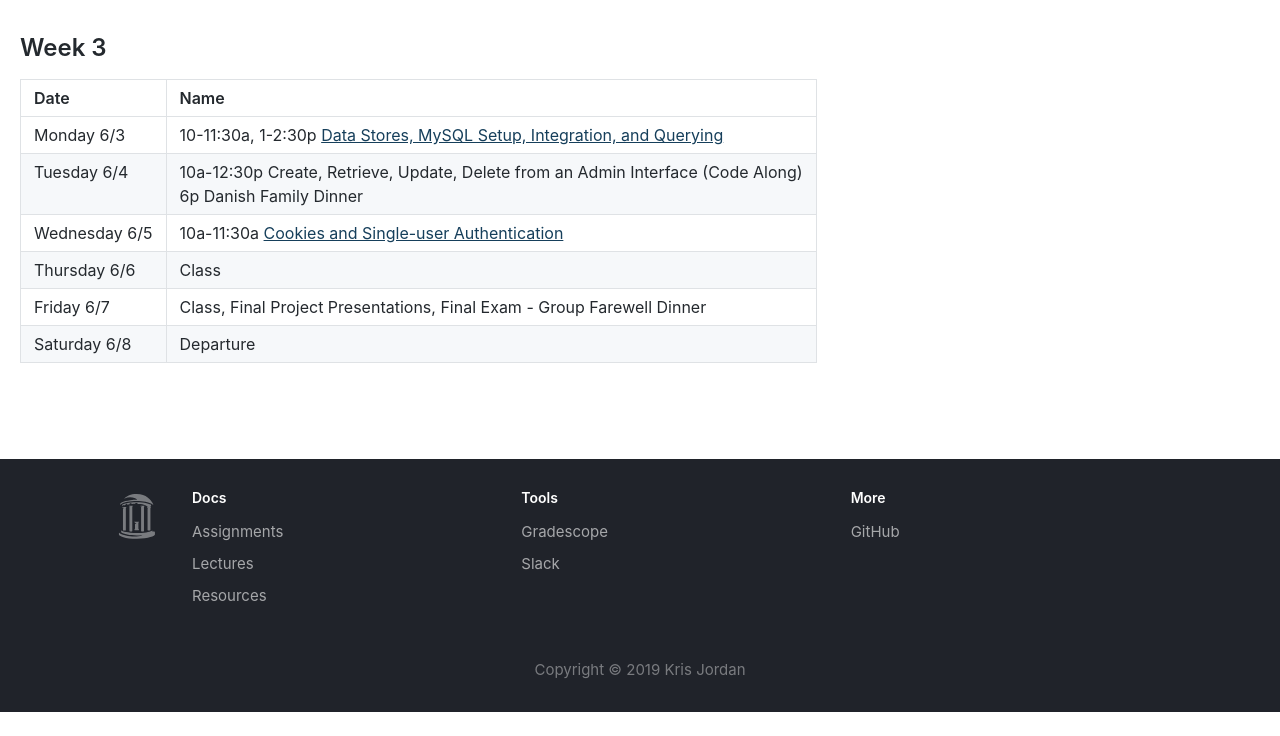
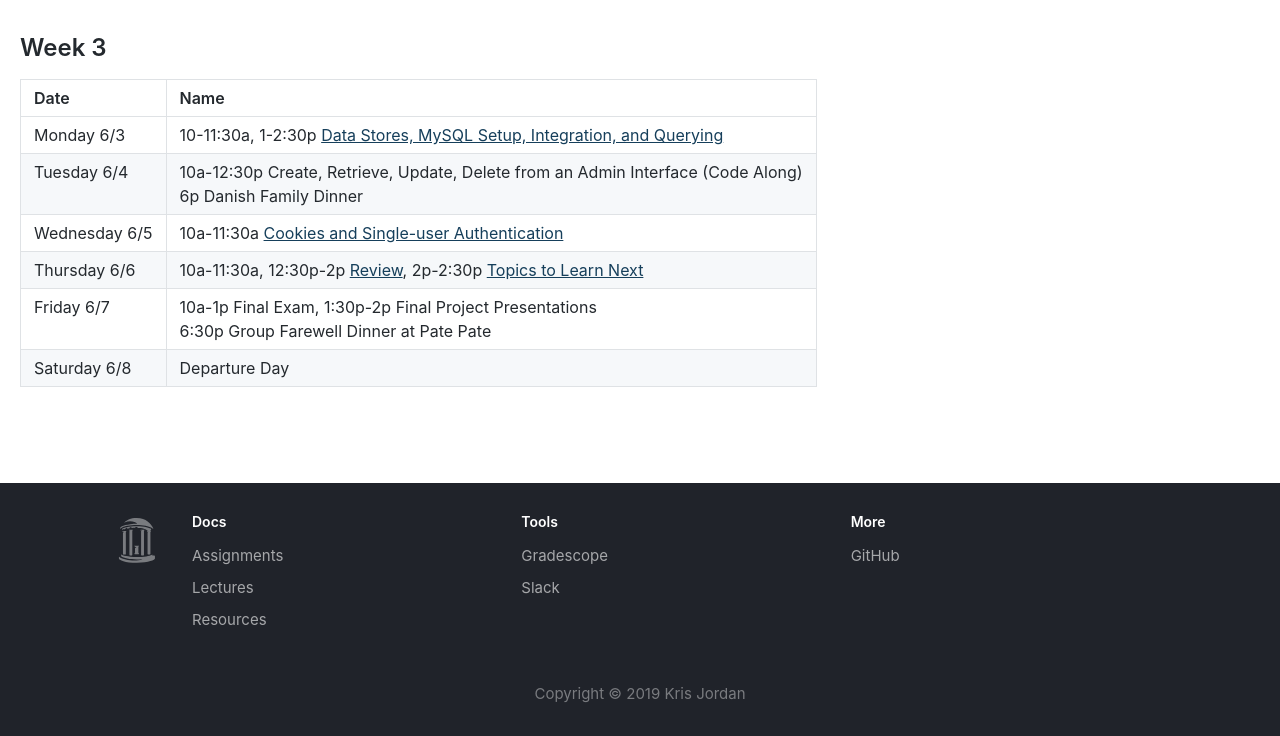
Before and after one commit to cph426-2019/cph426-2019.github.io, a plain HTML site: page docs/schedule.html in a window 1280 px wide. Shown: the part 1365-2101 px from the top of the page. Before the commit the page ends 2077 px from the top, so only its background shows below. Drawn offline with nearby package versions, Linux system fonts and the light colour scheme.

Commit message:
Deploy website
Deploy website version based on 8bc93aeb22226ccc7cfc4fd4246a660425c2e26b

```diff
--- a/docs/schedule.html
+++ b/docs/schedule.html
@@ -49,9 +49,9 @@
 <tr><td>Monday 6/3</td><td>10-11:30a, 1-2:30p <a href="/docs/lec9-data-store.pdf">Data Stores, MySQL Setup, Integration, and Querying</a></td></tr>
 <tr><td>Tuesday 6/4</td><td>10a-12:30p Create, Retrieve, Update, Delete from an Admin Interface (Code Along)<br>6p Danish Family Dinner</td></tr>
 <tr><td>Wednesday 6/5</td><td>10a-11:30a <a href="/docs/lec11-cookies-authentication.pdf">Cookies and Single-user Authentication</a></td></tr>
-<tr><td>Thursday 6/6</td><td>Class</td></tr>
-<tr><td>Friday 6/7</td><td>Class, Final Project Presentations, Final Exam - Group Farewell Dinner</td></tr>
-<tr><td>Saturday 6/8</td><td>Departure</td></tr>
+<tr><td>Thursday 6/6</td><td>10a-11:30a, 12:30p-2p <a href="/docs/lec12-review.pdf">Review</a>, 2p-2:30p <a href="/docs/lec13-future-subjects.pdf">Topics to Learn Next</a></td></tr>
+<tr><td>Friday 6/7</td><td>10a-1p Final Exam, 1:30p-2p Final Project Presentations<br>6:30p Group Farewell Dinner at Pate Pate</td></tr>
+<tr><td>Saturday 6/8</td><td>Departure Day</td></tr>
 </tbody>
 </table>
 </span></div></article></div><div class="docs-prevnext"></div></div></div><nav class="onPageNav"><ul class="toc-headings"><li><a href="#predeparture">Predeparture</a></li><li><a href="#week-1">Week 1</a></li><li><a href="#week-2">Week 2</a></li><li><a href="#week-3">Week 3</a></li></ul></nav></div><footer class="nav-footer" id="footer"><section class="sitemap"><a href="/" class="nav-home"><img src="/img/old-well.svg" alt="Copenhagen 426 - Summer 2019" width="66" height="58"/></a><div><h5>Docs</h5><a href="/docs/assignments.html">Assignments</a><a href="/docs/lectures.html">Lectures</a><a href="/docs/resources.html">Resources</a></div><div><h5>Tools</h5><a href="https://gradescope.com" target="_blank" rel="noreferrer noopener">Gradescope</a><a href="https://copenhagen426.slack.com" target="_blank" rel="noreferrer noopener">Slack</a></div><div><h5>More</h5><a target="_blank" href="https://github.com/cph426-2019">GitHub</a></div></section><section class="copyright">Copyright © 2019 Kris Jordan</section></footer></div></body></html>
```
Also changed, not shown: docs/schedule/index.html (+3 -3 lines), 2 other files.
